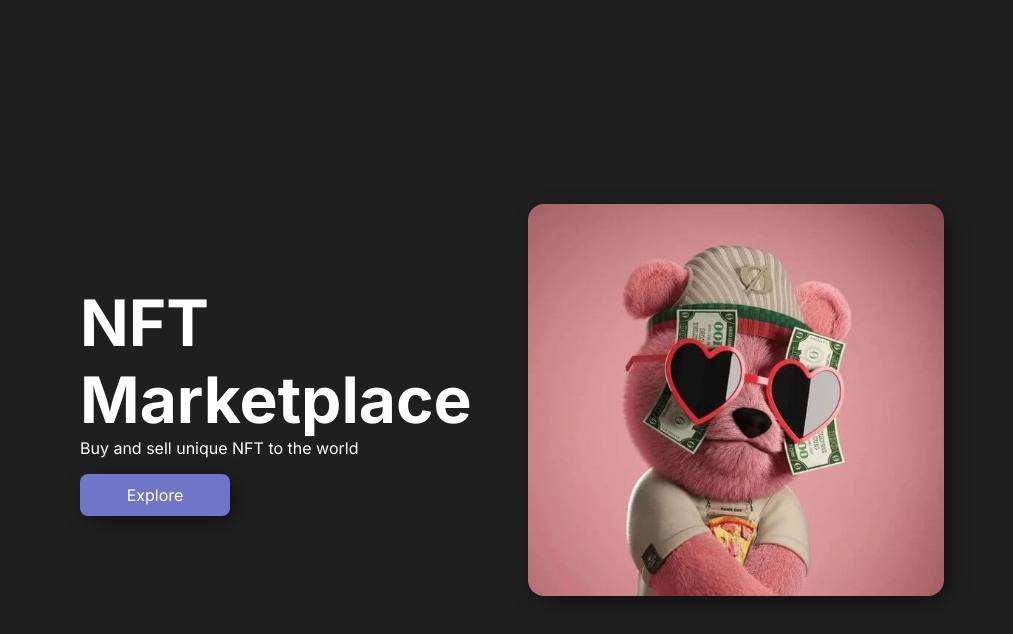
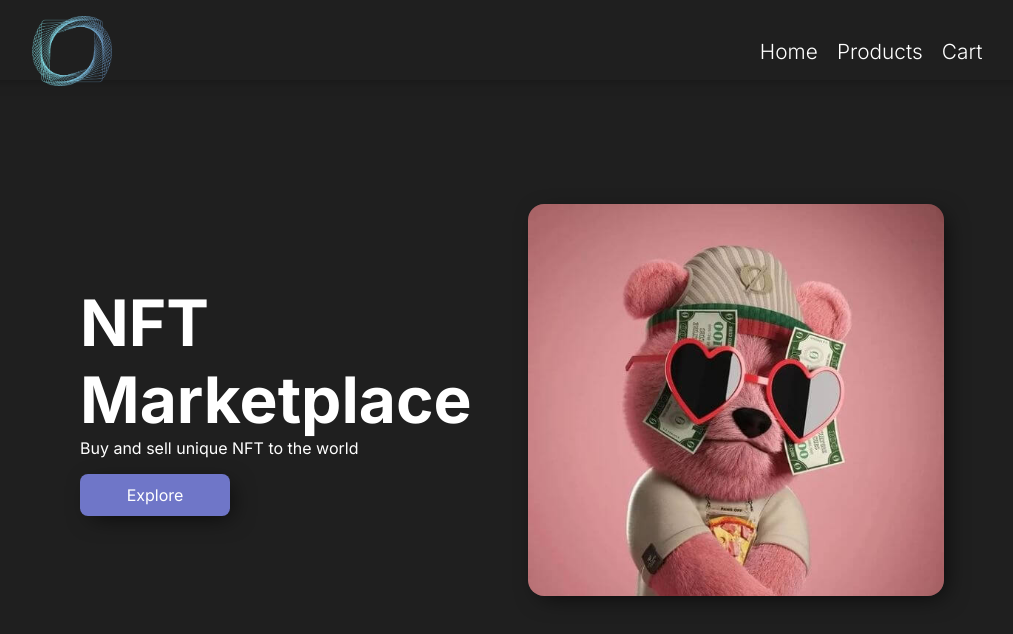
Before and after one commit to f-antonelli/backend-exercises, a React (Create React App) app in the folder client/: page / in a window 1280 px wide. Shown: the top 634 px of the page, without its empty margins (128-1141 px from the left). Built offline with nearby package versions, Linux system fonts and the light colour scheme.

Commit message:
add: navbar basic setup and styles

```diff
--- a/client/src/App.jsx
+++ b/client/src/App.jsx
@@ -1,4 +1,4 @@
-import Navigation from "./routes/Navigation"
+import Navigation from './routes/Navigation';
 
 const App = () => {
   return <Navigation />;
--- a/client/src/components/Home/styles.module.scss
+++ b/client/src/components/Home/styles.module.scss
@@ -51,9 +51,9 @@
 }
 
 @media (max-width: 1100px) {
-  .container{
+  .container {
     flex-direction: column;
-    .content{
+    .content {
       align-items: center;
       text-align: center;
     }
--- /dev/null
+++ b/client/src/components/Navbar/Navbar.jsx
@@ -0,0 +1,25 @@
+import logo from '../../assets/logo.png';
+import { routes } from '../../routes/routes';
+import { NavLink } from 'react-router-dom';
+import styles from './styles.module.scss';
+
+const Navbar = () => {
+  return (
+    <div className={styles.container}>
+      <nav className={styles.nav}>
+        <img src={logo} className={styles.img} alt='logo' />
+        <ul className={styles.boxlinks}>
+          {routes.map(({ to, name }) => (
+            <li key={to} className={styles.links}>
+              <NavLink to={to} className={styles.link}>
+                {name}
+              </NavLink>
+            </li>
+          ))}
+        </ul>
+      </nav>
+    </div>
+  );
+};
+
+export default Navbar;
--- /dev/null
+++ b/client/src/components/Navbar/styles.module.scss
@@ -0,0 +1,39 @@
+// styles for navbar
+.container {
+  position: fixed;
+  top: 0;
+  left: 0;
+  height: 10vh;
+  width: 100%;
+  box-shadow: -1px 4px 15px -10px rgba(0, 0, 0, 0.75);
+  .nav {
+    display: flex;
+    justify-content: space-between;
+    align-items: center;
+    width: 75%;
+    margin: auto;
+    padding: 1rem 0;
+    color: #ffffff;
+    .img {
+      max-width: 5rem;
+      img {
+        width: 100%;
+        height: 100%;
+        object-fit: cover;
+      }
+    }
+    .boxlinks {
+      display: flex;
+      .links {
+        list-style: none;
+        margin: 0 0.6rem;
+        .link {
+          font-size: 1.3rem;
+          font-weight: 300;
+          text-decoration: none;
+          color: #ffffff;
+        }
+      }
+    }
+  }
+}
--- /dev/null
+++ b/client/src/pages/CartPage.jsx
@@ -0,0 +1,5 @@
+const CartPage = () => {
+  return <div>CartPage</div>;
+};
+
+export default CartPage;
--- /dev/null
+++ b/client/src/pages/ProductsPage.jsx
@@ -0,0 +1,5 @@
+const ProductsPage = () => {
+  return <div>ProductsPage</div>;
+};
+
+export default ProductsPage;
--- a/client/src/pages/styles.module.scss
+++ b/client/src/pages/styles.module.scss
@@ -1,9 +1,9 @@
-.container{
+.container {
   display: flex;
   justify-content: center;
   align-items: center;
   width: 100%;
   min-height: 100vh;
-  background-color: #1F1F1F;
-  color: #FFFFFF;
+  background-color: #1f1f1f;
+  color: #ffffff;
 }
--- a/client/src/routes/Navigation.jsx
+++ b/client/src/routes/Navigation.jsx
@@ -1,9 +1,11 @@
 import { BrowserRouter, Route, Routes } from 'react-router-dom';
+import Navbar from '../components/Navbar/Navbar';
 import { routes } from './routes';
 
 const Navigation = () => {
   return (
     <BrowserRouter>
+      <Navbar />
       <Routes>
         {routes.map(({ path, Component }) => (
           <Route key={path} path={path} element={<Component />} />
--- a/client/src/routes/routes.js
+++ b/client/src/routes/routes.js
@@ -1,4 +1,6 @@
+import CartPage from '../pages/CartPage';
 import HomePage from '../pages/HomePage';
+import ProductsPage from '../pages/ProductsPage';
 
 export const routes = [
   {
@@ -7,4 +9,16 @@ export const routes = [
     Component: HomePage,
     name: 'Home',
   },
+  {
+    to: '/products',
+    path: '/products',
+    Component: ProductsPage,
+    name: 'Products',
+  },
+  {
+    to: '/cart',
+    path: '/cart',
+    Component: CartPage,
+    name: 'Cart',
+  },
 ];
```
Also changed, not shown: client/src/components/Home/Navbar.jsx (deleted, +0 -7 lines), client/src/pages/HomePage.jsx (+5 -5 lines), client/src/assets/logo.png (added), client/src/index.scss (line endings or trailing spaces).
